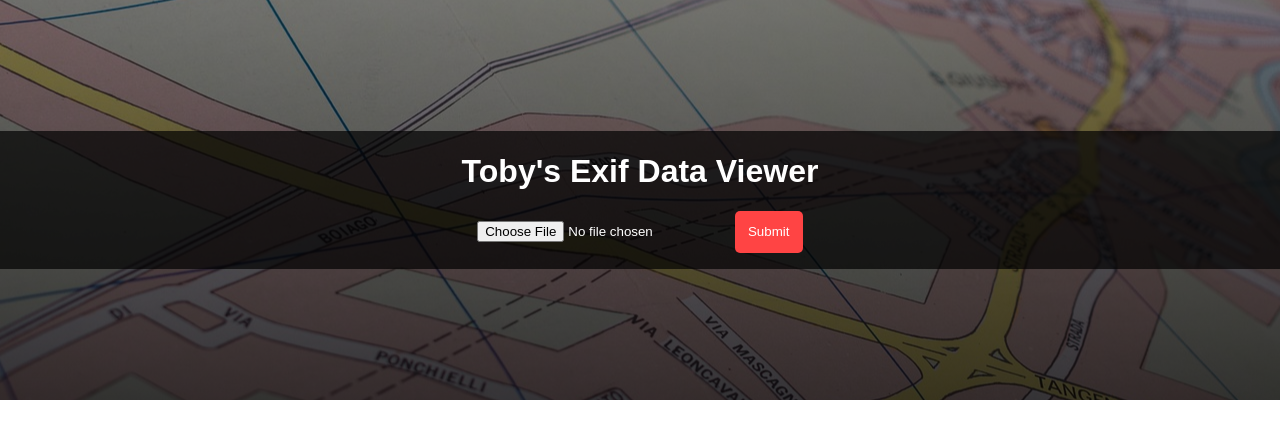
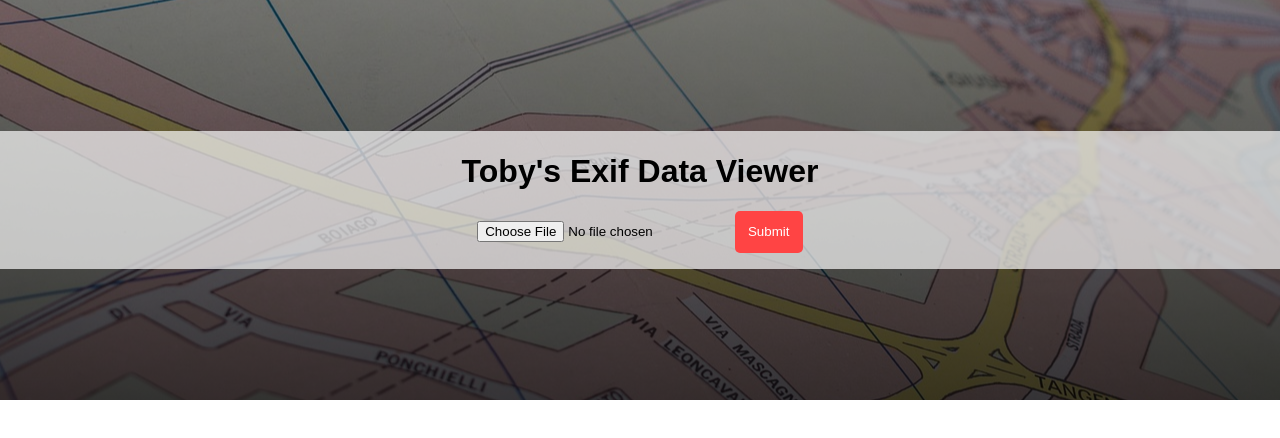
Before and after one commit to tonysulfaro/toby-exif, a plain HTML site: page index.html in a window 1280 px wide. Drawn offline with nearby package versions, Linux system fonts and the light colour scheme.

Commit message:
udpate header

```diff
--- a/styles.css
+++ b/styles.css
@@ -9,7 +9,6 @@ body {
   background-image: linear-gradient(to bottom, rgba(0, 0, 0, 0.4), rgba(0, 0, 0, 0.73)),
   url('assets/map.jpg');
   background-position: center;
-  color: white;
   height: 50vh;
   display: flex;
   justify-content: center;
@@ -17,7 +16,7 @@ body {
 }
 
 .main-controls {
-  background-color: rgba(0, 0, 0, 0.685);
+  background-color: rgba(255, 255, 255, 0.685);
   width: 100%;
 }
 
```
